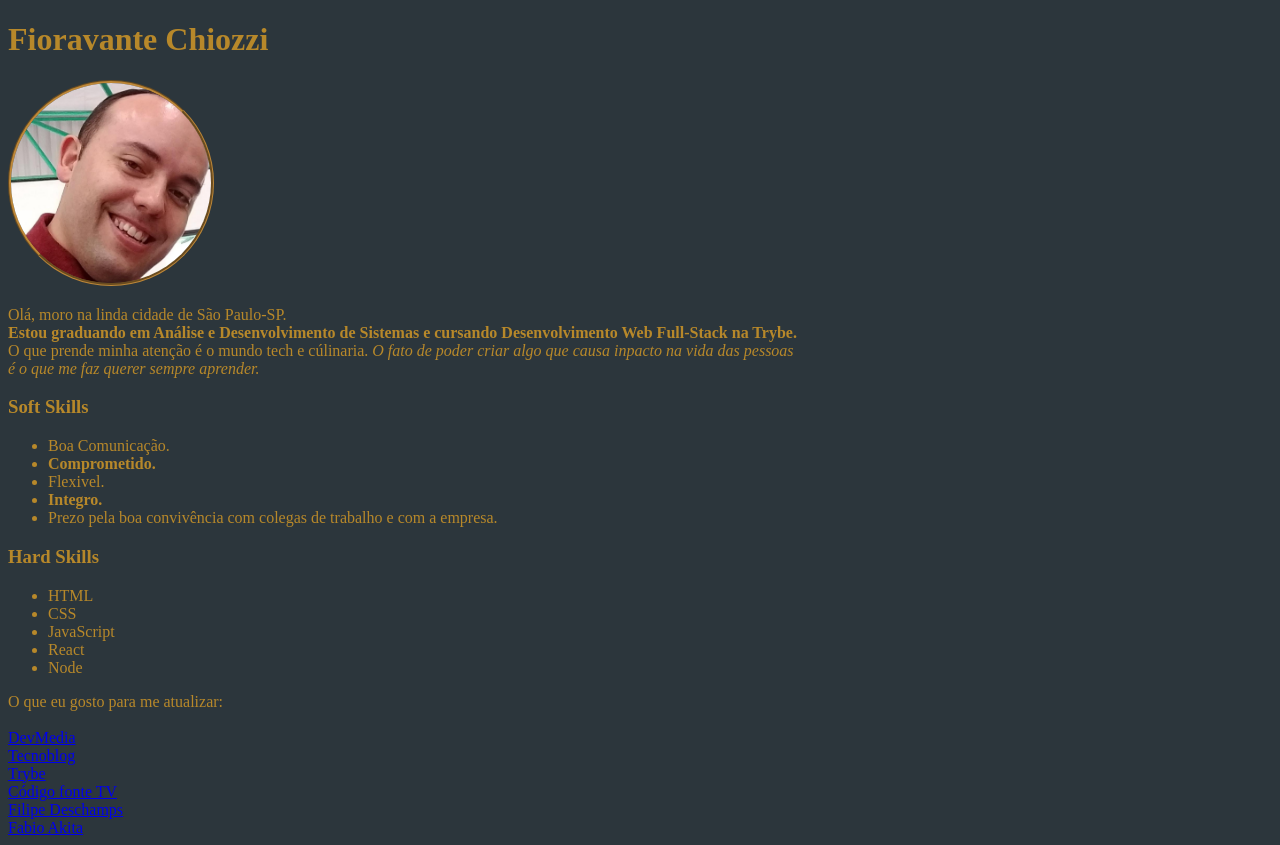
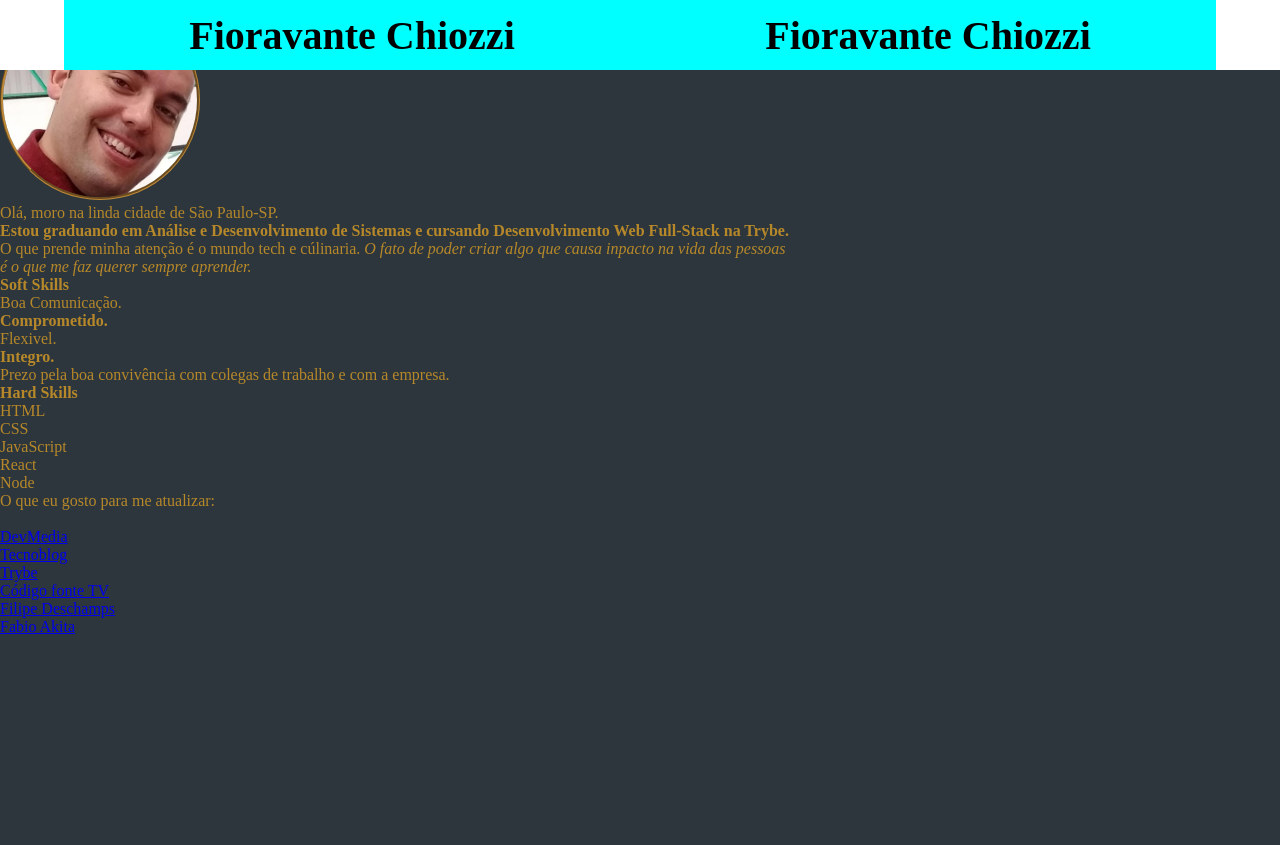
Before and after one commit to Fioravante1/Fioravante1.github.io, a plain HTML site: page index.html in a window 1280 px wide. After the commit the page ends 800 px from the top, so only its background shows below. Drawn offline with Linux system fonts and the light colour scheme.

Commit message:
alterando o nav

```diff
--- a/index.html
+++ b/index.html
@@ -4,12 +4,20 @@
     <meta charset="UTF-8">
     <meta http-equiv="X-UA-Compatible" content="IE=edge">
     <meta name="viewport" content="width=device-width, initial-scale=1.0">
+    <link rel = "preconnect" href = "https://fonts.gstatic.com">
     <title>Fioravante Chiozzi</title>
     <link rel="stylesheet" href="style.css">
+    <link rel="preconnect" href="https://fonts.gstatic.com">
+    <link href="https://fonts.googleapis.com/css2?family=Great+Vibes&display=swap" rel="stylesheet">
 </head>
 <body>
+<nav>
+    <div id = "Name">
+        <h1>Fioravante Chiozzi</h1>
+        <h1>Fioravante Chiozzi</h1>
+    </div>
+</nav>
 
-    <h1>Fioravante Chiozzi</h1>
 
     <img class="image" src="imagens/Fiori.jpg" alt="Foto do rosto de Fioravante Chiozzi">
 
--- a/style.css
+++ b/style.css
@@ -1,3 +1,13 @@
+* {
+    border: 0;
+    margin: 0;
+    padding: 0;
+    font-size: 100%;
+    box-sizing: border-box;
+    font-family: 'Ubuntu';
+  }
+
+
 body {
     color: #B7882A;
     background-color: #2C363C;
@@ -9,3 +19,23 @@ body {
     width: 200px;
     border: #BD8738 groove;
 }
+
+nav {
+    background-color: white;
+    position: absolute;
+    width: 100%;
+    height: 70px;
+    display: flex;
+    justify-content: center;
+}
+
+#Name {
+    font-family: 'Great Vibes', cursive;
+    background-color: aqua;
+    width: 90%;
+    font-size: 40px;
+    color: black;
+    display: flex;
+    justify-content: space-around;
+    align-items: center;
+}
```
